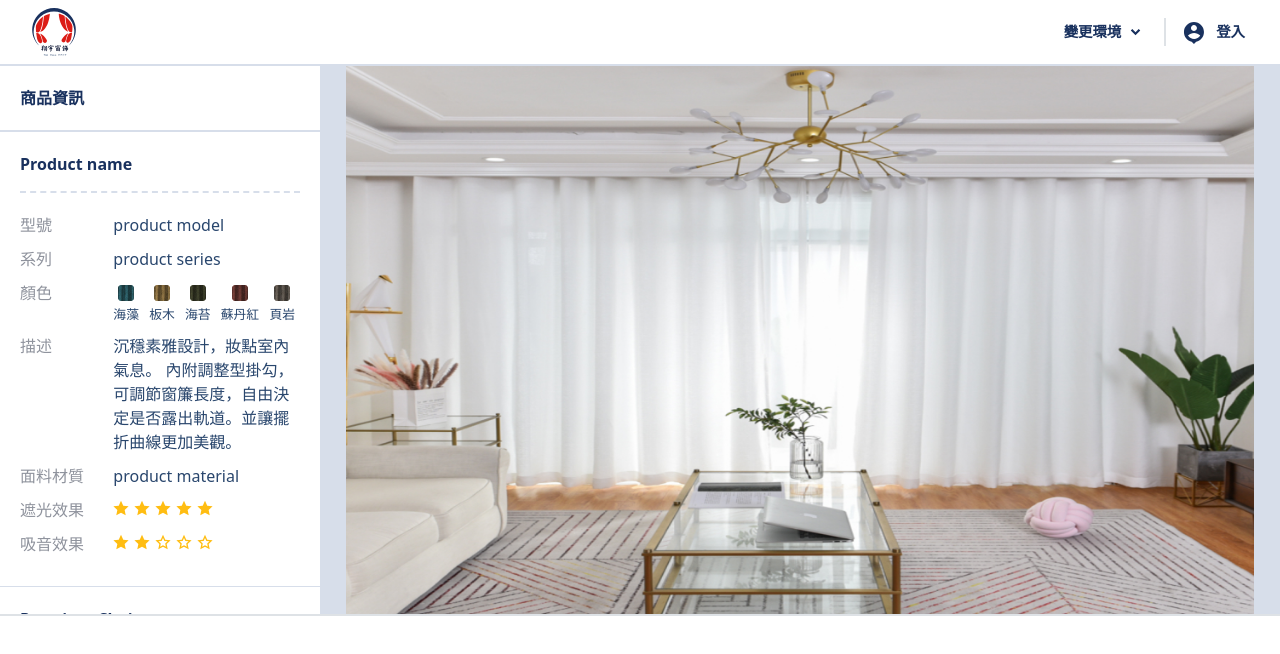
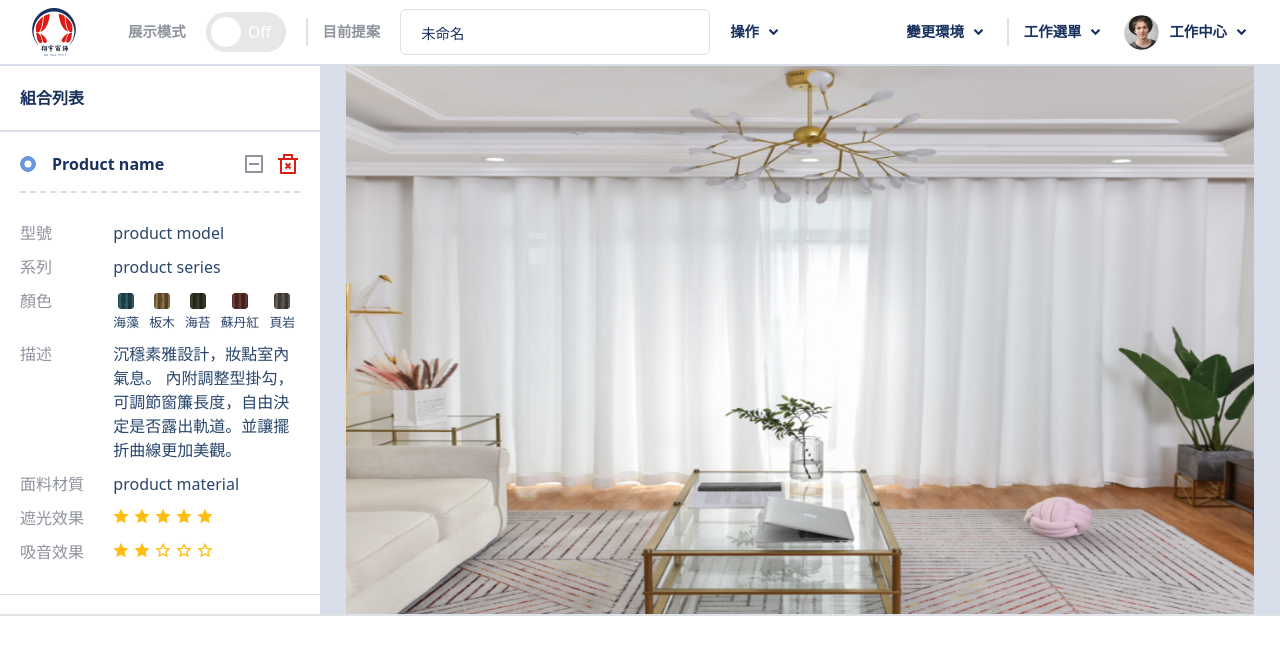
Before and after one commit to Haohan11/curtain-frontend, a Next.js app: page / in a window 1280 px wide. Shown: the top 654 px of the page. Built offline with nearby package versions, Linux system fonts and the light colour scheme.

Commit message:
add fold feature to product card

```diff
--- a/components/leftSide.js
+++ b/components/leftSide.js
@@ -5,11 +5,11 @@ import productData from "@/data/productData";
 const LeftSide = ({ isLogin }) => {
   return (
     <div className="vstack">
-      <p className="fs-6 fw-bold text-darkblue p-4 m-0 border-2 border-bottom border-linegrey position-sticky top-0 bg-white z-1">
+      <p className="fs-6 fw-bold text-darkblue p-4 m-0 border-2 border-bottom border-linegrey position-sticky top-0 bg-white z-2">
         {isLogin ? "組合列表" : "商品資訊"}
       </p>
-      {productData.map(({ data, id }) => (
-        <ProductCard key={id} data={data} />
+      {productData.map(({ data, id }, index) => (
+        <ProductCard key={id} data={{...data, id, index}} dynamic={isLogin} />
       ))}
     </div>
   );
--- a/components/productCard.js
+++ b/components/productCard.js
@@ -1,9 +1,22 @@
-import React from "react";
+import { useContext } from "react";
 
-import { Col, Row as BSRow } from "react-bootstrap";
+import {
+  Col,
+  Row as BSRow,
+  FormCheck,
+  FormLabel,
+  Accordion,
+  AccordionContext,
+  useAccordionButton,
+} from "react-bootstrap";
+
 import ColorRadio from "@/components/input/colorRadio";
 import CompDiv from "@/components/Div";
 import Stars from "@/components/staticStars";
+
+import TrashCan from "@/icon/trashcan";
+import SubtractCube from "@/icon/subtract-border";
+import AddCube from "@/icon/add-border";
 
 import addClassName from "@/tool/addClassName";
 
@@ -11,8 +24,23 @@ const Span = addClassName(CompDiv, "d-inline text-textgrey");
 const Row = addClassName(BSRow, "g-0 m-0 p-0");
 const InfoRow = addClassName(BSRow, "g-0 pb-2");
 
+const cardHeadClassName = "p-4 pb-0 position-sticky bg-white z-1";
+const cardHeadStyle = { top: "66px" };
+const cardTitleClassName = "pb-3 fs-6 m-0 fw-bold text-darkblue dashed";
+
+const FoldButton = ({ eventKey, ...props }) => {
+  const fold = useAccordionButton(eventKey);
+  const { activeEventKey } = useContext(AccordionContext);
+
+  const isMe = activeEventKey === eventKey;
+  const ToggleButton = isMe ? addClassName(SubtractCube, "text-textgrey") : addClassName(AddCube, "text-checkboxblue")
+
+  return <ToggleButton {...props} onClick={fold} />
+};
+
 const ProductCard = ({
   data: {
+    id,
     product_name,
     model,
     series,
@@ -21,16 +49,39 @@ const ProductCard = ({
     material,
     blocking_rate,
     absorption_rate,
+    index,
   },
-  dynamic
+  dynamic,
 }) => {
   return (
-    <>
-      <div className="p-4 pb-0">
-        <p className="pb-3 fs-6 m-0 fw-bold text-darkblue dashed">
+    <Accordion defaultActiveKey="0">
+      {dynamic ? (
+        <FormLabel
+          className={`w-100 cursor-pointer ${cardHeadClassName}`}
+          style={cardHeadStyle}
+        >
+          <div className={`d-flex ${cardTitleClassName}`}>
+            <FormCheck
+              className="pe-none"
+              type="radio"
+              inline
+              defaultChecked={index === 0}
+              name="product_card"
+            ></FormCheck>
             {product_name}
-        </p>
+            <FoldButton
+              eventKey="0"
+              className="ms-auto cursor-pointer"
+            />
+            <TrashCan className="ms-2 text-red cursor-pointer" />
           </div>
+        </FormLabel>
+      ) : (
+        <div className={cardHeadClassName} style={cardHeadStyle}>
+          <p className={cardTitleClassName}>{product_name}</p>
+        </div>
+      )}
+      <Accordion.Collapse eventKey="0">
         <div className="p-4 text-textblue border-bottom border-linegrey">
           <InfoRow>
             <Col sm={4}>
@@ -99,7 +150,8 @@ const ProductCard = ({
             </Col>
           </InfoRow>
         </div>
-    </>
+      </Accordion.Collapse>
+    </Accordion>
   );
 };
 
--- /dev/null
+++ b/icon/add-border.js
@@ -0,0 +1,24 @@
+const AddCube = ({ width, height, color, ...props }) => (
+  <svg
+    {...props}
+    width={width || "24"}
+    height={height || width || "24"}
+    viewBox="0 0 24 24"
+    fill="none"
+    xmlns="http://www.w3.org/2000/svg"
+  >
+    <g clipPath="url(#clip0_159_966)">
+      <path
+        d="M4 3H20C20.2652 3 20.5196 3.10536 20.7071 3.29289C20.8946 3.48043 21 3.73478 21 4V20C21 20.2652 20.8946 20.5196 20.7071 20.7071C20.5196 20.8946 20.2652 21 20 21H4C3.73478 21 3.48043 20.8946 3.29289 20.7071C3.10536 20.5196 3 20.2652 3 20V4C3 3.73478 3.10536 3.48043 3.29289 3.29289C3.48043 3.10536 3.73478 3 4 3ZM5 5V19H19V5H5ZM11 11V7H13V11H17V13H13V17H11V13H7V11H11Z"
+        fill={color || "currentColor"}
+      />
+    </g>
+    <defs>
+      <clipPath id="clip0_159_966">
+        <rect width="24" height="24" fill="white" />
+      </clipPath>
+    </defs>
+  </svg>
+);
+
+export default AddCube;
--- /dev/null
+++ b/icon/subtract-border.js
@@ -0,0 +1,24 @@
+const SubtractCube = ({ width, height, color, ...props }) => (
+  <svg
+    {...props}
+    width={width || "24"}
+    height={height || width || "24"}
+    viewBox="0 0 24 24"
+    fill="none"
+    xmlns="http://www.w3.org/2000/svg"
+  >
+    <g clipPath="url(#clip0_159_967)">
+      <path
+        d="M4 3H20C20.2652 3 20.5196 3.10536 20.7071 3.29289C20.8946 3.48043 21 3.73478 21 4V20C21 20.2652 20.8946 20.5196 20.7071 20.7071C20.5196 20.8946 20.2652 21 20 21H4C3.73478 21 3.48043 20.8946 3.29289 20.7071C3.10536 20.5196 3 20.2652 3 20V4C3 3.73478 3.10536 3.48043 3.29289 3.29289C3.48043 3.10536 3.73478 3 4 3ZM5 5V19H19V5H5ZM7 11H17V13H7V11Z"
+        fill={color || "currentColor"}
+      />
+    </g>
+    <defs>
+      <clipPath id="clip0_159_967">
+        <rect width="24" height="24" fill="white" />
+      </clipPath>
+    </defs>
+  </svg>
+);
+
+export default SubtractCube;
--- /dev/null
+++ b/icon/trashcan.js
@@ -0,0 +1,24 @@
+const TrashCan = ({ width, height, color, ...props }) => (
+  <svg
+    {...props}
+    width={width || "24"}
+    height={height || width || "24"}
+    viewBox="0 0 24 24"
+    fill="none"
+    xmlns="http://www.w3.org/2000/svg"
+  >
+    <g clipPath="url(#clip0_123_1011)">
+      <path
+        d="M17 6H22V8H20V21C20 21.2652 19.8946 21.5196 19.7071 21.7071C19.5196 21.8946 19.2652 22 19 22H5C4.73478 22 4.48043 21.8946 4.29289 21.7071C4.10536 21.5196 4 21.2652 4 21V8H2V6H7V3C7 2.73478 7.10536 2.48043 7.29289 2.29289C7.48043 2.10536 7.73478 2 8 2H16C16.2652 2 16.5196 2.10536 16.7071 2.29289C16.8946 2.48043 17 2.73478 17 3V6ZM18 8H6V20H18V8ZM13.414 14L15.182 15.768L13.768 17.182L12 15.414L10.232 17.182L8.818 15.768L10.586 14L8.818 12.232L10.232 10.818L12 12.586L13.768 10.818L15.182 12.232L13.414 14ZM9 4V6H15V4H9Z"
+        fill={color || "currentColor"}
+      />
+    </g>
+    <defs>
+      <clipPath id="clip0_123_1011">
+        <rect width="24" height="24" fill="white" />
+      </clipPath>
+    </defs>
+  </svg>
+);
+
+export default TrashCan;
--- a/pages/index.js
+++ b/pages/index.js
@@ -11,7 +11,7 @@ import addClassName from "@/tool/addClassName";
 const Row = addClassName(BSRow, "g-0");
 
 export default function Home() {
-  const [loginState, setLoginState] = useState(false);
+  const [loginState, setLoginState] = useState(true);
   const login = () => setLoginState(true);
   const logout = () => setLoginState(false);
 
```
Also changed, not shown: public/icon/subtract-border.svg. Lines whose indentation alone changed are shown as unchanged.
